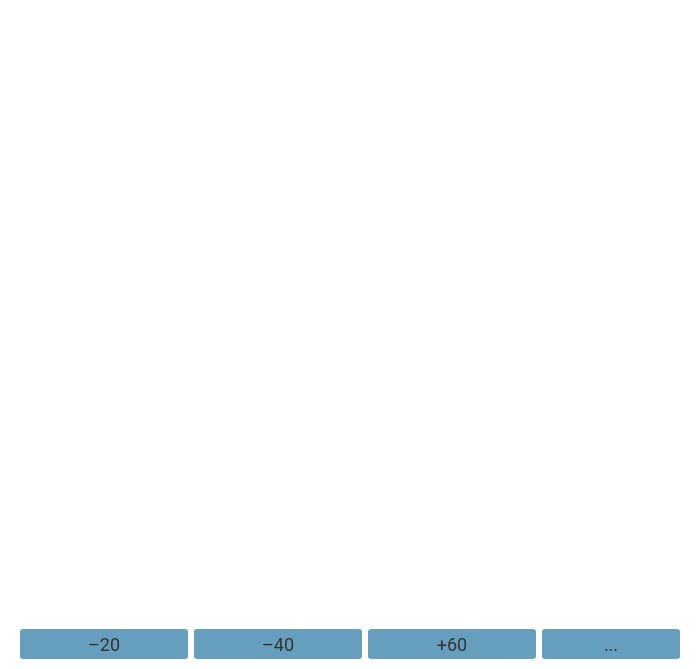
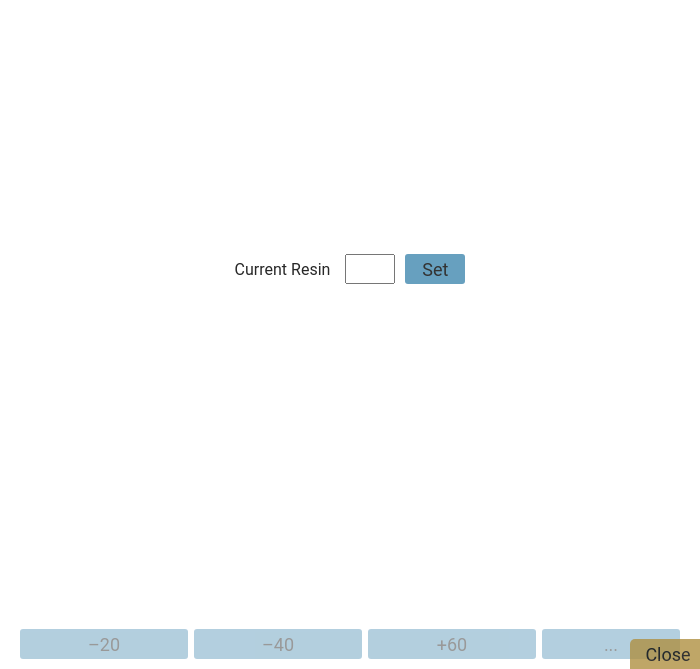
Before and after one commit to Canpake/resin-tracker, an Electron app: page index.html in a window 700 px wide. Both pictures are taken after a click on the button "...". Shown: the part 131-800 px from the top of the page. Drawn offline with Linux system fonts and the light colour scheme; a web font is replaced by a local one.

Commit message:
added overlay with resin change function

```diff
--- a/index.html
+++ b/index.html
@@ -8,7 +8,7 @@
     <link rel="stylesheet" type="text/css" href="./styles.css">
   </head>
   <body>
-      <!-- For dragging purposes -->
+    <!-- For dragging purposes -->
     <div id="drag"></div>
 
     <div id="bg"></div>
@@ -29,7 +29,18 @@
         <button id="btn20">–20</button>
         <button id="btn40">–40</button>
         <button id="btn60">+60</button>
-        <button id="settings">...</button>
+        <button id="settings-open">...</button>
+    </div>
+
+    <!-- Options for overlay -->
+    <div id="settings-overlay" class="overlay">
+      <div class="overlay-resin">
+          <label for="newResin" class="overlay-resin-text">Current Resin</label>
+          <input type="text" id="newResin">
+          <button id="setResin">Set</button>
+      </div>
+
+      <button id="settings-close">Close</button>
     </div>
 
     <script src="./src/renderer.js"></script>
--- a/src/renderer.js
+++ b/src/renderer.js
@@ -56,13 +56,15 @@ function repeatUpdate(interval) {
     }, interval)
 }
 
+// TODO: make a changeResin() function and make it be used by setResin as well as changeResinFunction
+
 // function to save to localStorage
 function saveState() {
     window.localStorage.setItem('currentResin', currentResin);
     window.localStorage.setItem('lastUpdateTime', lastUpdateTime);
 }
 
-// function to load from localStorage
+// function to load from localStorage - remember to call parseInt()!
 function loadState() {
     prevResin = parseInt(window.localStorage.getItem('currentResin'));
     prevTime = parseInt(window.localStorage.getItem('lastUpdateTime'));
@@ -96,16 +98,15 @@ try {
     update();
     repeatUpdate(100);
 } catch (err) {
-    console.log("Whoops! Something went wrong.")
+    console.log("Whoops! Something went wrong.");
     console.log(err);
 }
 
 
-// Buttons
-let btn20 = document.getElementById('btn20')
-let btn40 = document.getElementById('btn40')
-let btn60 = document.getElementById('btn60')
-let settings = document.getElementById('settings')
+// Buttons - Changing Resin
+let btn20 = document.getElementById('btn20');
+let btn40 = document.getElementById('btn40');
+let btn60 = document.getElementById('btn60');
 
 // returns a function that will increase or reduce resin by a certain amount;
 // it keeps resin limited at resinCap; does nothing if it would be below 0.
@@ -121,3 +122,22 @@ function changeResinFunction(amount) {
 btn20.addEventListener("click", changeResinFunction(-20));
 btn40.addEventListener("click", changeResinFunction(-40));
 btn60.addEventListener("click", changeResinFunction(60));
+
+
+// Button - Settings Overlay
+let openSettings = document.getElementById('settings-open');
+let closeSettings = document.getElementById('settings-close');
+let inputResin = document.getElementById('newResin');
+let setResin = document.getElementById('setResin');
+
+openSettings.addEventListener("click", () => {
+    document.getElementById("settings-overlay").style.height = "100%";
+})
+
+closeSettings.addEventListener("click", () => {
+    document.getElementById("settings-overlay").style.height = "0%";
+})
+
+setResin.addEventListener("click", () => {
+    currentResin = inputResin.value;
+})
--- a/styles.css
+++ b/styles.css
@@ -1,6 +1,7 @@
 :root {
     --text-color: #282828;
     --button-color: #4188AF;
+    --button-color-alt: #AF9041;
     --resin-fill: #56CCF2;
     --bg-color: #B2ECFF;
     --bg-image: url(assets/images/resin.png);
@@ -25,6 +26,27 @@
 
 body {
     color: var(--text-color);
+}
+
+button {
+    font-family: 'Roboto';
+    font-size: 18px;
+
+    background-color: var(--button-color);
+    border: none;
+    border-radius: 3px;
+    opacity: 80%;
+
+    -webkit-app-region: no-drag;
+}
+
+button:hover {
+    opacity: 100%;
+}
+
+button:focus {
+    outline: none;
+    box-shadow: none;
 }
 
 #bg {
@@ -79,31 +101,84 @@ body {
 }
 
 .controls button {
-    font-family: 'Roboto';
-    font-size: 18px;
-
-    background-color: var(--button-color);
     margin-right: 6px;
-    border: none;
     padding: 2px;
-    border-radius: 3px;
-    opacity: 80%;
 
     flex: 1 0 60px;
-    -webkit-app-region: no-drag;
 }
 
-.controls button#settings {
+.controls button#settings-open {
     width: auto;
     margin: 0;
 
     flex: 1 1 30px;
 }
-.controls button:hover {
-    opacity: 100%;
+
+.overlay {
+    position: fixed;
+    height: 0;
+    width: 100%;
+    left: 0;
+    bottom: 0;
+    z-index: 1;
+
+    background-color: rgba(255, 255, 255, 0.5);
+    overflow: hidden; /* Disable scrollling */
+    transition: 0.5s; /* Transition effect - sliding in */
+
+    display: flex;
+    flex-direction: row;
+    align-items: center;
 }
 
-.controls button:focus {
-    outline: none;
-    box-shadow: none;
+.overlay-resin {
+    height: 50px;
+    width: 100%;
+    background-color: rgba(255, 255, 255, 0.7);
+
+    display: flex;   /* also aling the items along the centre equally */
+    flex-flow: row nowrap;
+    justify-content: center;
+    align-items: center;
+    padding: 0px 20px;
+
+    font-family: Roboto, sans-serif;
 }
+
+.overlay-resin label{
+    font-size: 16px;
+
+    /* to make this unselectable */
+    -webkit-touch-callout: none;
+    -webkit-user-select: none;
+    -khtml-user-select: none;
+    -moz-user-select: none;
+    -ms-user-select: none;
+    user-select: none;
+}
+
+.overlay-resin input {
+    height: 30px;
+    width: 50px;
+    margin: 0px 10px 0px 15px;
+
+    text-align: center;
+    box-sizing: border-box;
+}
+
+.overlay-resin button {
+    height: 30px;
+    width: 60px;
+}
+
+#settings-close {
+    position: absolute;
+    width: 80px;
+    height: 30px;
+    right: -10px;   /* a bit further to the right since body is off slightly*/
+    bottom: 0;
+    background-color: var(--button-color-alt);
+    border-radius: 5px 0 0 0;
+
+    padding-right: 10px;
+}
```
Also changed, not shown: main.js (+6 -6 lines).
